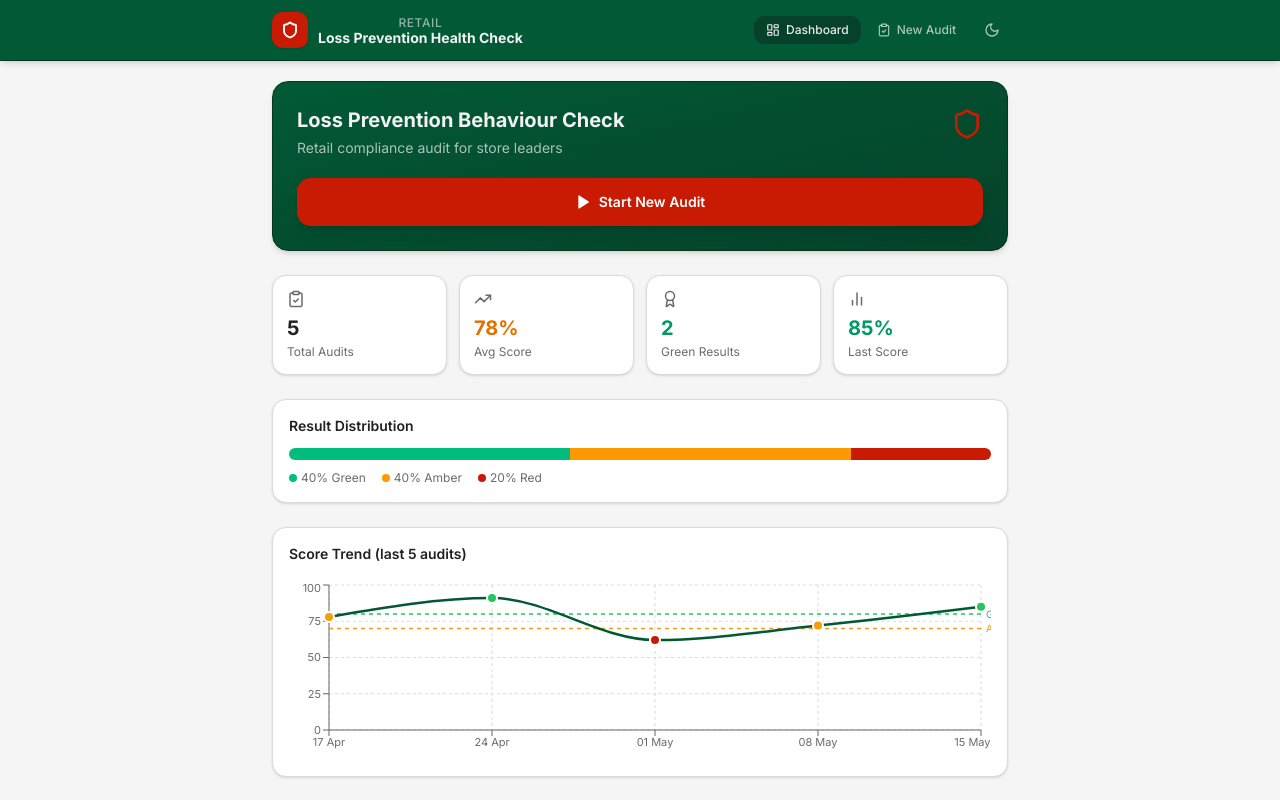
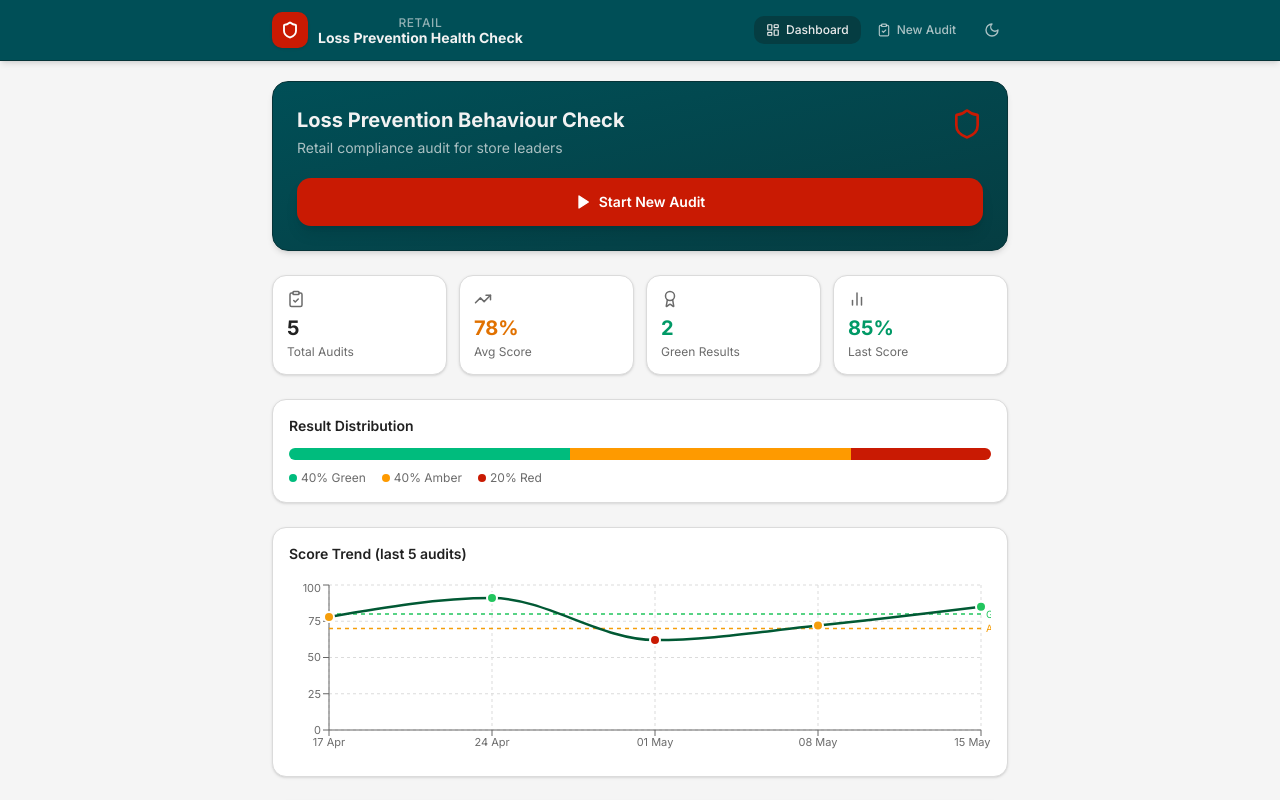
Before and after one commit to cj-code83/LP_HC, a React (Vite) app: page / in a window 1280 px wide. Shown: the top 800 px of the page. Built offline with nearby package versions, Linux system fonts and the light colour scheme.

Commit message:
Update index.css

```diff
--- a/src/index.css
+++ b/src/index.css
@@ -59,7 +59,7 @@
 
 /* ============================================================
 BUNNINGS BRAND COLOURS
-Primary Green : #005058 → hsl(155 97% 18%)
+Primary Green : #005058 → hsl(185 100% 17%)
 Secondary Red : #E02C1C → hsl(7 97% 40%)
 Background : #F5F5F5 → hsl(0 0% 96%)
 White : #FFFFFF → hsl(0 0% 100%)
@@ -77,12 +77,12 @@ Dark Text : #222222 → hsl(0 0% 13%)
 --card: 0 0% 100%;
 --card-foreground: 0 0% 13%;
 
---sidebar: 155 97% 18%;
+--sidebar: 185 100% 17%;
 --sidebar-foreground: 0 0% 95%;
---sidebar-border: 155 80% 12%;
+--sidebar-border: 185 80% 12%;
 --sidebar-primary: 7 97% 40%;
 --sidebar-primary-foreground:0 0% 100%;
---sidebar-accent: 155 85% 14%;
+--sidebar-accent: 185 85% 14%;
 --sidebar-accent-foreground: 0 0% 92%;
 --sidebar-ring: 7 97% 40%;
 
@@ -96,14 +96,14 @@ Dark Text : #222222 → hsl(0 0% 13%)
 --secondary-foreground: 0 0% 20%;
 --muted: 0 0% 92%;
 --muted-foreground: 0 0% 42%;
---accent: 155 40% 92%;
---accent-foreground: 155 97% 16%;
+--accent: 185 40% 92%;
+--accent-foreground: 185 100% 15%;
 
 --destructive: 0 75% 50%;
 --destructive-foreground: 0 0% 100%;
 
 --chart-1: 7 97% 40%;
---chart-2: 155 97% 18%;
+--chart-2: 185 100% 17%;
 --chart-3: 35 90% 52%;
 --chart-4: 270 70% 55%;
 --chart-5: 215 80% 50%;
@@ -125,12 +125,12 @@ Dark Text : #222222 → hsl(0 0% 13%)
 --card: 0 0% 12%;
 --card-foreground: 0 0% 90%;
 
---sidebar: 155 97% 11%;
+--sidebar: 185 100% 10%;
 --sidebar-foreground: 0 0% 90%;
---sidebar-border: 155 80% 8%;
+--sidebar-border: 185 80% 8%;
 --sidebar-primary: 7 80% 55%;
 --sidebar-primary-foreground:0 0% 100%;
---sidebar-accent: 155 80% 9%;
+--sidebar-accent: 185 80% 9%;
 --sidebar-accent-foreground: 0 0% 88%;
 --sidebar-ring: 7 80% 55%;
 
@@ -144,21 +144,21 @@ Dark Text : #222222 → hsl(0 0% 13%)
 --secondary-foreground: 0 0% 78%;
 --muted: 0 0% 16%;
 --muted-foreground: 0 0% 48%;
---accent: 155 40% 16%;
---accent-foreground: 155 60% 70%;
+--accent: 185 40% 16%;
+--accent-foreground: 185 60% 70%;
 
 --destructive: 0 65% 55%;
 --destructive-foreground: 0 0% 100%;
 
 --chart-1: 7 80% 55%;
---chart-2: 155 70% 40%;
+--chart-2: 185 70% 40%;
 --chart-3: 35 85% 58%;
 --chart-4: 270 65% 62%;
 --chart-5: 215 75% 55%;
 }
 
 @layer base {
-• { @apply border-border; }
+* { @apply border-border; }
 body { @apply font-sans antialiased bg-background text-foreground; }
 }
 
```
